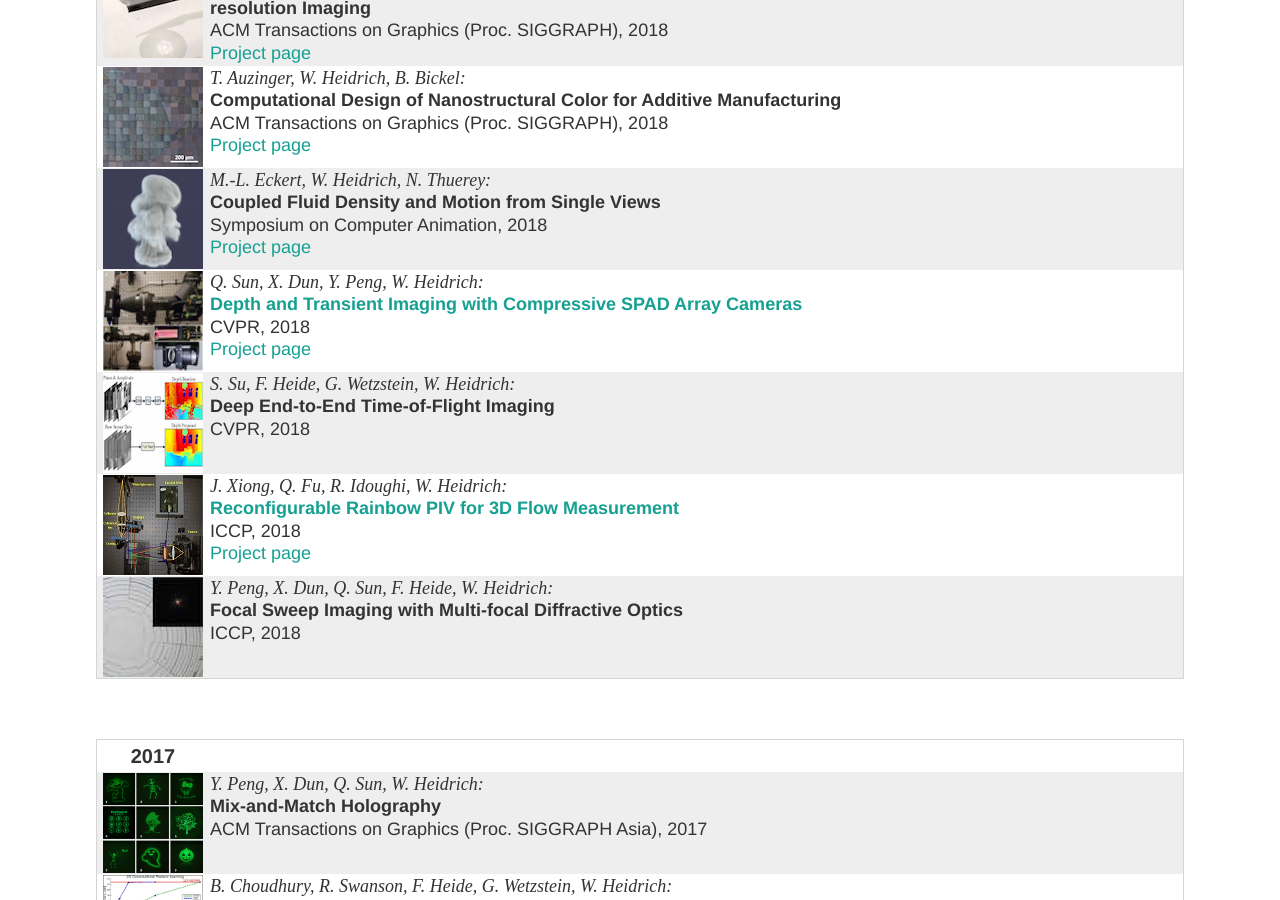
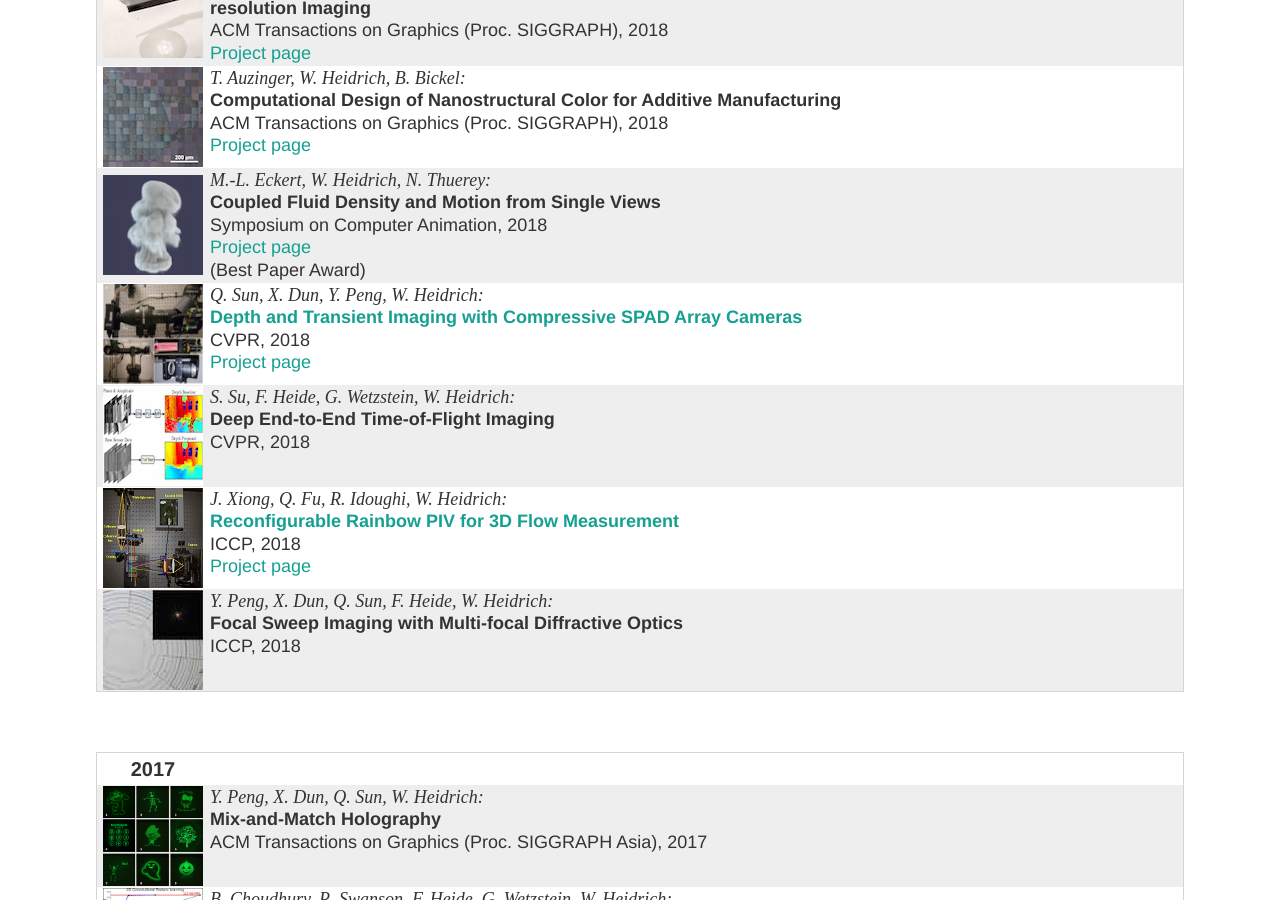
Before and after one commit to vccimaging/vccimaging.github.io, a Jekyll site: the page built from publications.html, in a window 1280 px wide and 900 px high, scrolled down 979 px. Built offline with Jekyll 4.4.1, drawn with Linux system fonts in a browser that asks for light colours.

Commit message:
Update publications.yaml

```diff
--- a/_data/publications.yaml
+++ b/_data/publications.yaml
@@ -79,6 +79,7 @@
     - N. Thuerey
   title: Coupled Fluid Density and Motion from Single Views
   venue: Symposium on Computer Animation
+  note: Best Paper Award
   year: 2018
   url: "https://ge.in.tum.de/publications/2018-cgf-eckert/"
 
```
